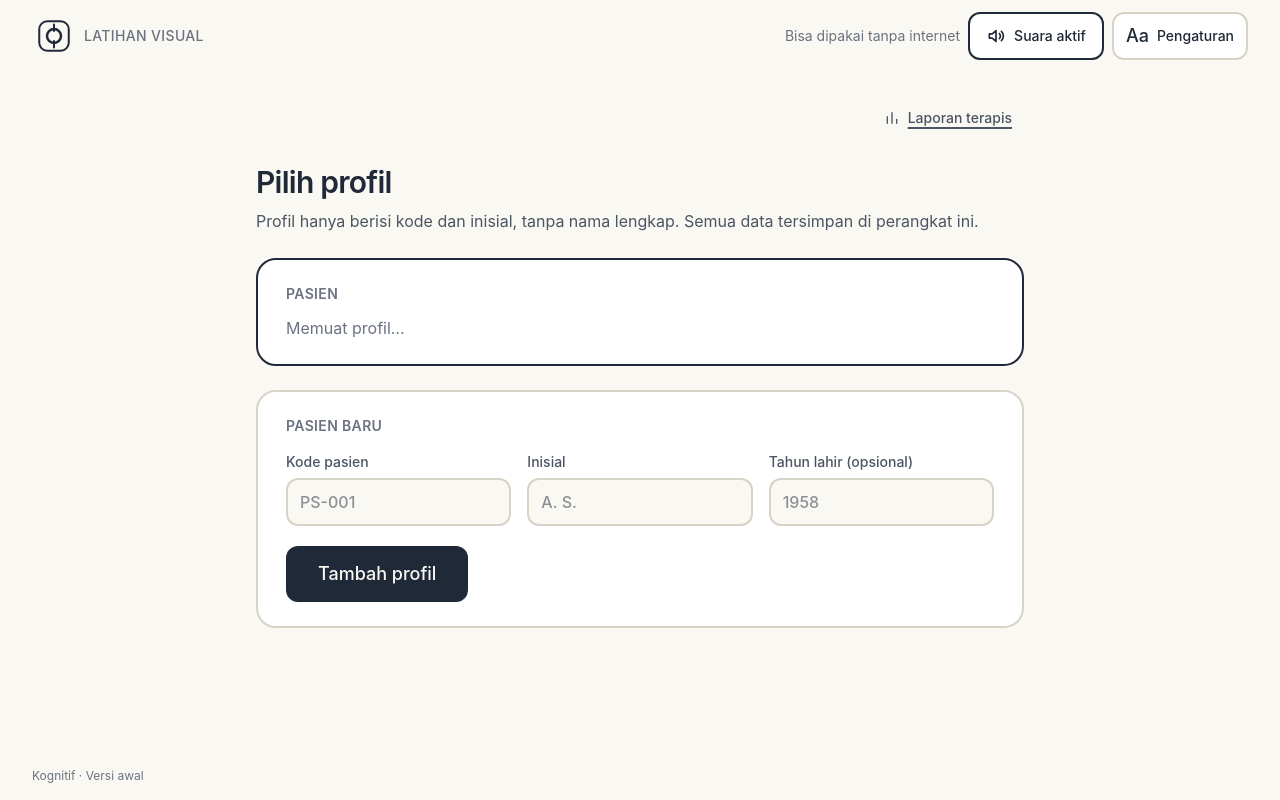
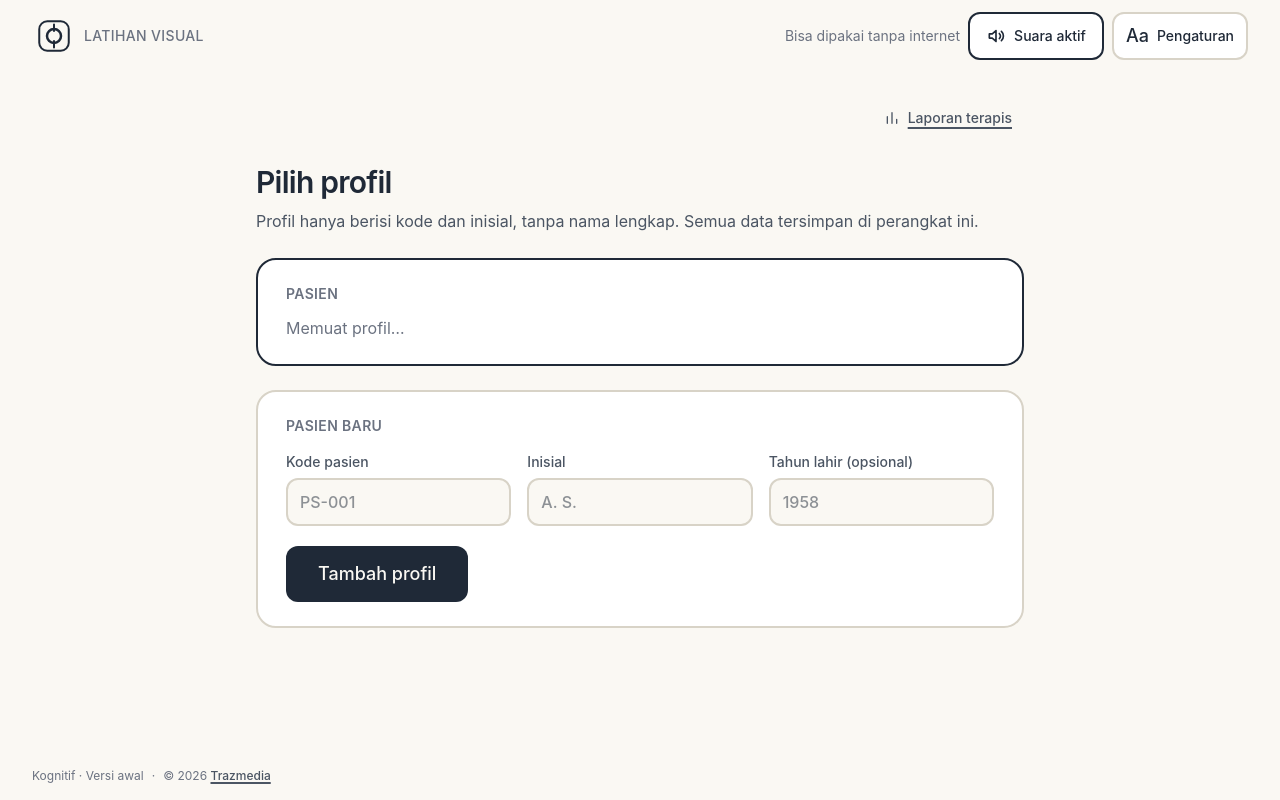
Before and after one commit to ryansutrisno/kognitif-visual, a React (Vite) app: page / in a window 1280 px wide. Built offline with nearby package versions, Linux system fonts and the light colour scheme.

Commit message:
feat: add Trazmedia copyright credit in the footer

```diff
--- a/src/app/App.tsx
+++ b/src/app/App.tsx
@@ -13,6 +13,9 @@ import { useSession } from '../features/session/store'
 import { useAutoPause } from '../features/session/useAutoPause'
 import { useSessionPersistence } from '../features/session/useSessionPersistence'
 import { id } from '../lib/i18n/id'
+
+/** Diambil sekali saat modul dimuat supaya render tetap murni. */
+const COPYRIGHT_YEAR = new Date().getFullYear()
 
 /**
  * Shell aplikasi. Navigasi diturunkan dari status sesi di store:
@@ -68,9 +71,22 @@ export function App() {
       </main>
 
       {!focusMode && (
-        <footer className="px-5 pb-4 sm:px-8">
-          <p className="text-xs text-ink-muted">
+        <footer className="flex flex-wrap items-center gap-x-2 gap-y-1 px-5 pb-4 text-xs text-ink-muted sm:px-8">
+          <p>
             {id.app.name} · {id.footer.version}
+          </p>
+          <span aria-hidden="true">·</span>
+          <p>
+            {id.footer.copyright(COPYRIGHT_YEAR)}{' '}
+            <a
+              href={id.footer.creditUrl}
+              target="_blank"
+              rel="noopener noreferrer"
+              className="font-medium text-ink-soft underline decoration-2 underline-offset-2 hover:text-ink"
+            >
+              {id.footer.creditName}
+              <span className="sr-only"> {id.footer.creditNewTab}</span>
+            </a>
           </p>
         </footer>
       )}
--- a/src/lib/i18n/id.ts
+++ b/src/lib/i18n/id.ts
@@ -197,6 +197,10 @@ export const id = {
   footer: {
     version: 'Versi awal',
     offline: 'Bisa dipakai tanpa internet',
+    copyright: (year: number) => `© ${year}`,
+    creditName: 'Trazmedia',
+    creditUrl: 'https://trazmedia.com',
+    creditNewTab: '(buka di tab baru)',
   },
 
   a11y: {
```
Also changed, not shown: 1 other file (tests, documents, lock files or other folders).
